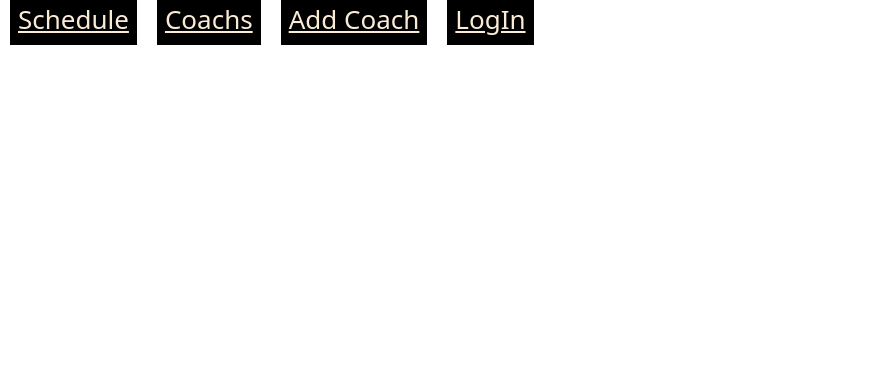
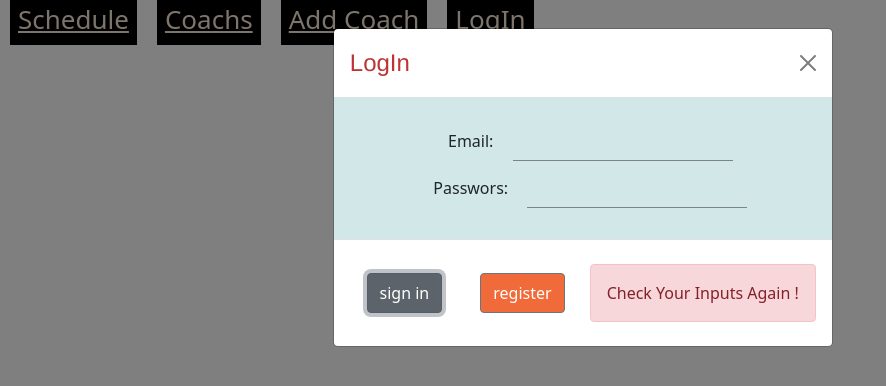
Before and after one commit to BahaaBder/DojoMangment, a React (Create React App) app: page /LogIn in a window 1280 px wide. Both pictures are taken after a click on the button "sign in". Shown: the top 386 px of the page, without its empty margins (0-886 px from the left). Built offline with nearby package versions, Linux system fonts and the light colour scheme.

Commit message:
Login Updates

```diff
--- a/src/components/LogInComponent/LogIn.js
+++ b/src/components/LogInComponent/LogIn.js
@@ -1,8 +1,8 @@
 import { React, useState, useEffect } from "react";
-import { Form, Alert } from "react-bootstrap";
+
 import "./style/Register.css";
 import { TextField } from '@material-ui/core';
-import { Button,Modal } from 'react-bootstrap';
+import { Button,Modal,Alert } from 'react-bootstrap';
 import { Link } from "react-router-dom";
 const axios = require("axios");
 
@@ -11,6 +11,7 @@ export default function Register(props) {
     const [email, setemail] = useState("");
     const [password, setpassword] = useState("");
     const [show, setshow] = useState(true);
+    const [error, seterror] = useState(false);
 
     const change = (e) =>{
         let id = e.target.id;
@@ -24,7 +25,22 @@ export default function Register(props) {
 
       }
 
-      const handleClose = () => setshow(false)
+      const checkInputs = () =>{
+        if(email==="" || password === ""){
+          return false;
+        }
+        return true;
+      }
+      const handleClose = () =>{
+        if(checkInputs()){
+          //check if mail & pass exist
+          setshow(false);
+        }else {
+          seterror(true);
+          setshow(true)
+        }
+
+      }
       const handleShow = () => setshow(true)
 
     return(
@@ -55,7 +71,9 @@ export default function Register(props) {
                 register
             </Button>
           </Link>
-
+          <Alert variant="danger" show={error}>
+            Check Your Inputs Again !
+          </Alert>
 
         </Modal.Footer>
       </Modal>
```
